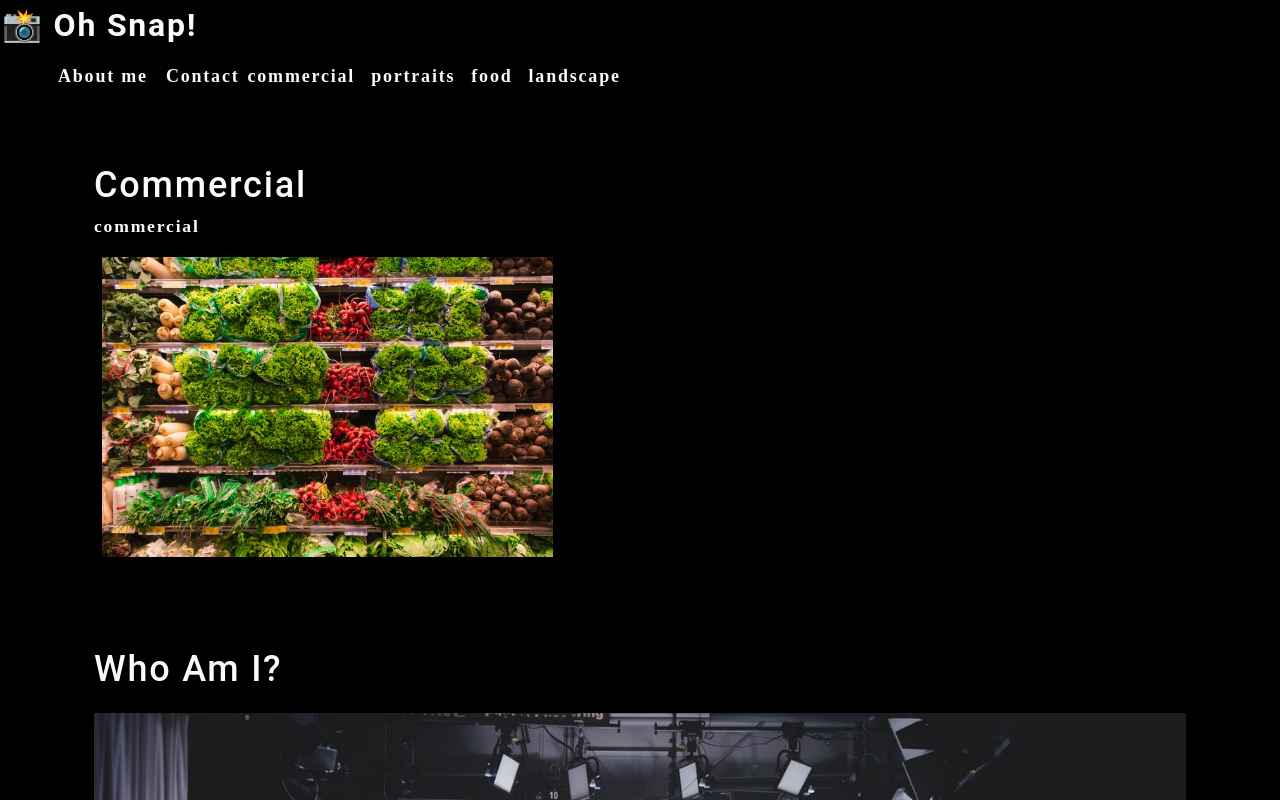
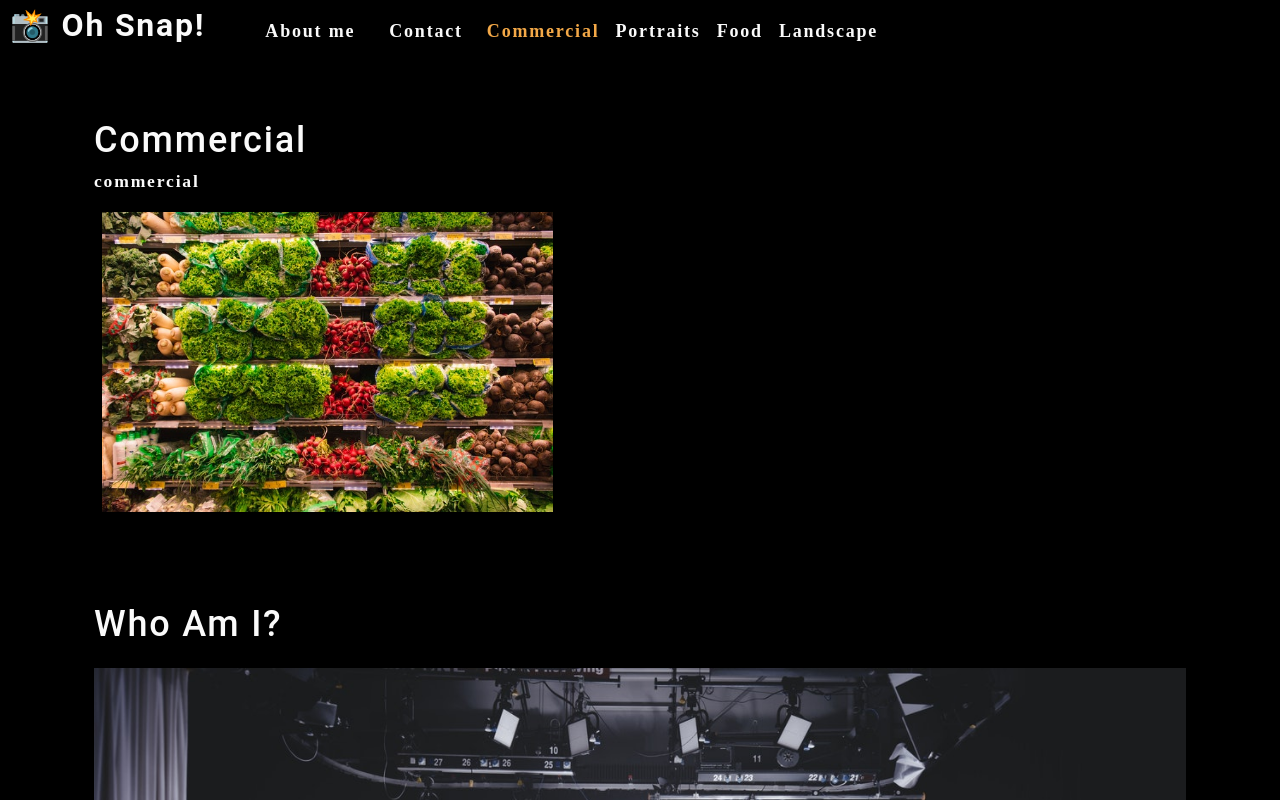
Before and after one commit to km4891/photo-port, a React (Create React App) app: page / in a window 1280 px wide. Shown: the top 800 px of the page. Built offline with nearby package versions, Linux system fonts and the light colour scheme.

Commit message:
working on gallery

```diff
--- a/src/App.js
+++ b/src/App.js
@@ -1,16 +1,33 @@
-import React from 'react';
-import './App.css';
+import React, { useState } from 'react';
+import Nav from './components/Nav';
 import About from './components/About';
 import Gallery from './components/Gallery';
-import Nav from './components/Nav';
 
 function App() {
+  const [categories] = useState([
+    {
+      name: 'commercial',
+      description: 'Photos of grocery stores, food trucks, and other commercial projects',
+    },
+    { name: 'portraits', description: 'Portraits of people in my life' },
+    { name: 'food', description: 'Delicious delicacies' },
+    { name: 'landscape', description: 'Fields, farmhouses, waterfalls, and the beauty of nature' },
+  ]);
+
+  const [currentCategory, setCurrentCategory] = useState(categories[0]);
+
   return (
     <div>
-      <Nav></Nav>
+      <Nav
+        categories={categories}
+        setCurrentCategory={setCurrentCategory}
+        currentCategory={currentCategory}
+      ></Nav>
       <main>
-        <Gallery></Gallery>
-        <About></About>
+        <div>
+          <Gallery></Gallery>
+          <About></About>
+        </div>
       </main>
     </div>
   );
--- a/src/components/Nav/index.js
+++ b/src/components/Nav/index.js
@@ -1,33 +1,15 @@
-import React from "react";
+import React from 'react';
+import { capitalizeFirstLetter } from '../../utils/helpers';
 
-//array of types of photos she takes
-const categories = [
-    {
-        name: "commercial",
-        description: "Photos of grocery stores, food trucks, and other commercial projects",
-    },
-    {
-        name: "portraits",
-        description: "Portraits of people in my life"
-    },
-    {
-        name: "food",
-        description: "Delicious delicacies"
-    },
-    {
-        name: "landscape",
-        description: "Fields, farmhouses, waterfalls, and the beauty of nature"
-    },
-];
+function Nav(props) {
+  const {
+    categories = [],
+    setCurrentCategory,
+    currentCategory,
+  } = props;
 
-//what happens when you click on a category
-function categorySelected(name) {
-    console.log(`${name} clicked`)
-}
-
-function Nav() {
   return (
-        <header>
+    <header className="flex-row px-1">
       <h2>
         <a data-testid="link" href="/">
           <span role="img" aria-label="camera"> 📸</span> Oh Snap!
@@ -36,17 +18,26 @@
       <nav>
         <ul className="flex-row">
           <li className="mx-2">
-                        <a data-testid="about" href="#about" /* onClick={() => handleClick("About")} */>
+            <a data-testid="about" href="#about">
               About me
             </a>
           </li>
-                    <li>
+          <li className="mx-2">
             <span>Contact</span>
           </li>
           {categories.map((category) => (
-                        <li className="mx-1" key={category.name}>
-                            <span onClick={() => categorySelected(category.name)} >
-                                {category.name}
+            <li
+              className={`mx-1 ${
+                currentCategory.name === category.name && 'navActive'
+                }`}
+              key={category.name}
+            >
+              <span
+                onClick={() => {
+                  setCurrentCategory(category)
+                }}
+              >
+                {capitalizeFirstLetter(category.name)}
               </span>
             </li>
           ))}
```
Also changed, not shown: 1 other file (tests, documents, lock files or other folders). Lines whose indentation alone changed are shown as unchanged.
